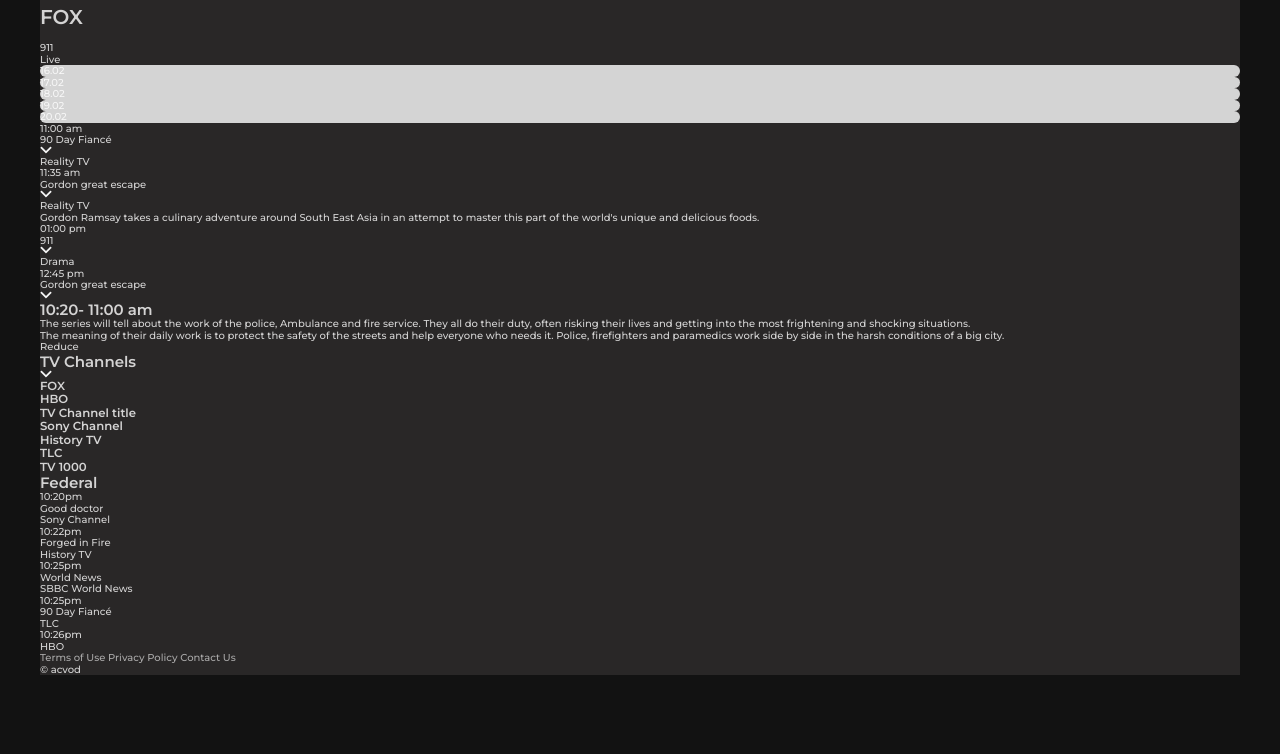
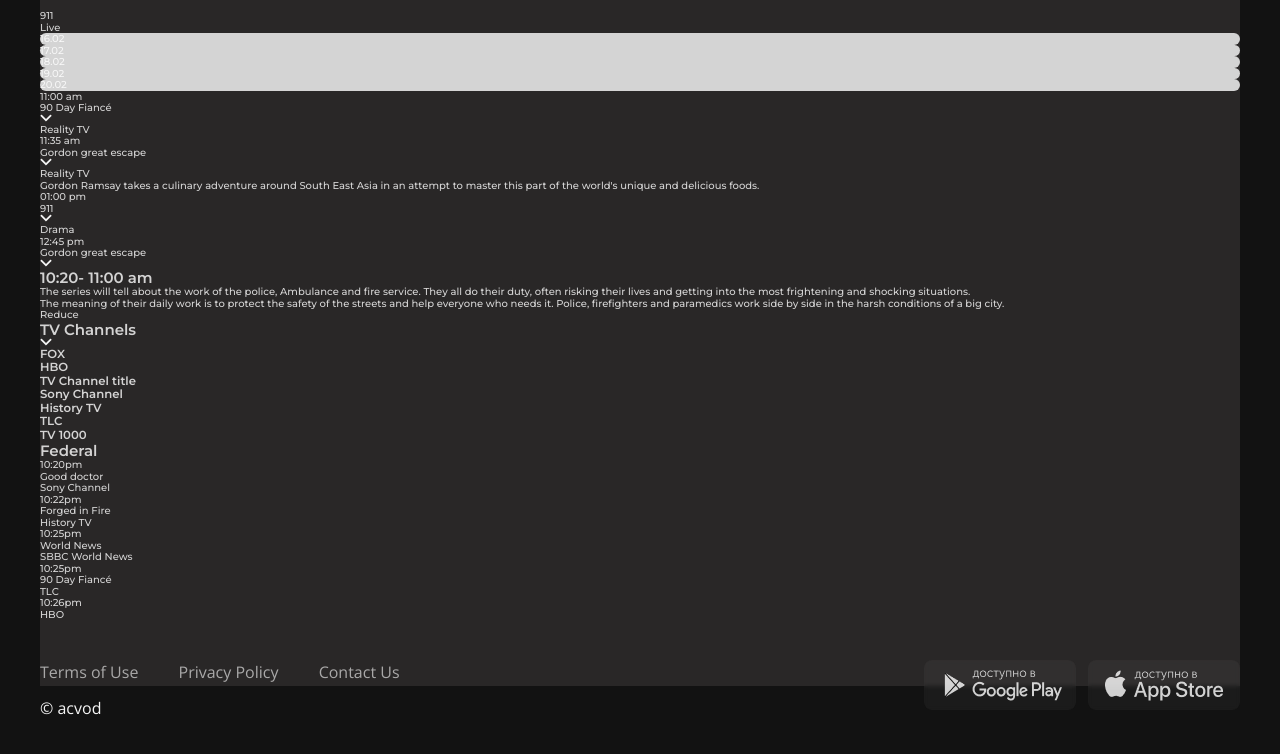
Before and after one commit to AnastasiaLL/ACVOD, a plain HTML site: page index.html in a window 1280 px wide. Shown: the part 114-868 px from the top of the page. Before the commit the page ends 800 px from the top, so only its background shows below. Drawn offline with nearby package versions, Linux system fonts and the light colour scheme.

Commit message:
feat: add footer styles

```diff
--- a/index.html
+++ b/index.html
@@ -225,8 +225,8 @@
                 <div class="footer__acvod">© acvod</div>
             </div>
             <div class="footer__cards">
-                <div class="footer__card chips"> </div>
-                <div class="footer__card chips"> </div>
+                <div class="footer__card google-card chips"> </div>
+                <div class="footer__card apple-card chips"> </div>
             </div>
         </footer>
     </div>
--- /dev/null
+++ b/src/styles/_TVchannels-footer.scss
@@ -0,0 +1,63 @@
+//footer start
+
+footer {
+    flex: 0 0 auto;
+    display: flex;
+    justify-content: space-between;
+    padding-top: 40px;
+    padding-bottom: 40px;
+
+    // border: 2px solid;
+}
+.footer__info{
+    display: flex;
+    flex-direction: column;
+
+    font-family: 'Open Sans';
+    font-style: normal;
+    font-weight: 400;
+    font-size: 16px;
+    line-height: 150%;
+    text-align: center;
+
+    color: $color-shade-xs;
+}
+
+
+.nav__item {
+    margin-right: 36px;
+}
+
+
+.footer__acvod {
+    color: $color-shade-m;
+    text-align: start;
+    padding-top: 12px;
+}
+
+.footer__cards{
+    display: flex;
+    column-gap: 12px;
+}
+.footer__card{
+    padding: 10px 14px;
+    width: 152px;
+    height: 50px;
+
+    background: rgba(255, 255, 255, 0.04);
+    backdrop-filter: blur(2px);
+    border-radius: $L-radius;
+    background-position: center;
+}
+
+.google-card{
+    background-image: url(../images/GP.png);
+    background-repeat: no-repeat;
+}
+
+.apple-card{
+    background-image: url(../images/AS.png);
+    background-repeat: no-repeat;
+}
+
+//footer end
--- a/src/styles/_TVchannels.scss
+++ b/src/styles/_TVchannels-header.scss
@@ -105,6 +105,4 @@
     margin-right: 13px;
 }
 
-
-
 // header end
--- /dev/null
+++ b/src/styles/_TVchannels-main.scss
@@ -0,0 +1,3 @@
+main {
+    flex: 1 0 auto;
+}
--- a/src/styles/_base.scss
+++ b/src/styles/_base.scss
@@ -1,16 +1,15 @@
+
 html{
   font-size: 10px;
   scroll-behavior: smooth;
   font-family: 'Montserrat', sans-serif;
   color: $color-bg;
-    // height: 100%;
+  height: 100%;
 }
 
 body {
-    // display: flex;
-    // justify-content: center;
   background-color: $color-bg ;
-  //   height: 100%;
+  height: 100%;
   color: $color-shade-s;
 }
 
@@ -48,13 +47,14 @@
   max-width: 1200px;
   display: flex;
   flex-direction: column;
-  justify-content: center;
+  // justify-content: space-between;
+  height: 100%;
   margin: 0 auto;
   background-color: rgb(41, 39, 39);
 }
 
 .сhips{
-  border-radius: 8px;
+  border-radius: $L-radius;
   background-color: $color-shade-s;
 }
 
--- a/src/styles/index.scss
+++ b/src/styles/index.scss
@@ -1,3 +1,5 @@
 @import "abstracts";
 @import "base";
-@import "TVchannels"
+@import "TVchannels-header";
+@import "TVchannels-main";
+@import "TVchannels-footer"
```
Also changed, not shown: src/images/AS.png (added), src/images/GP.png (added), src/styles/index.css, 1 other file. Lines whose indentation alone changed are shown as unchanged.
